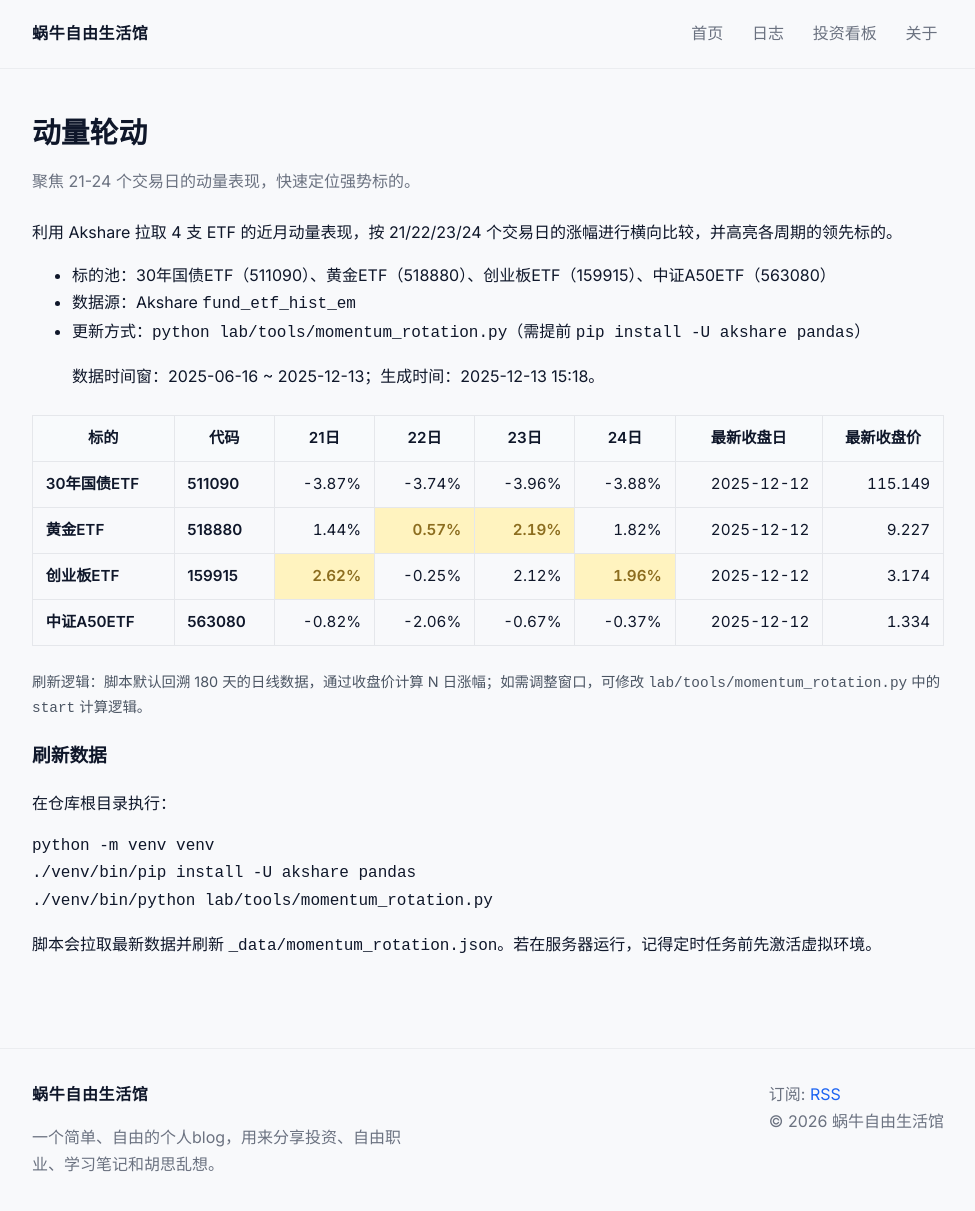
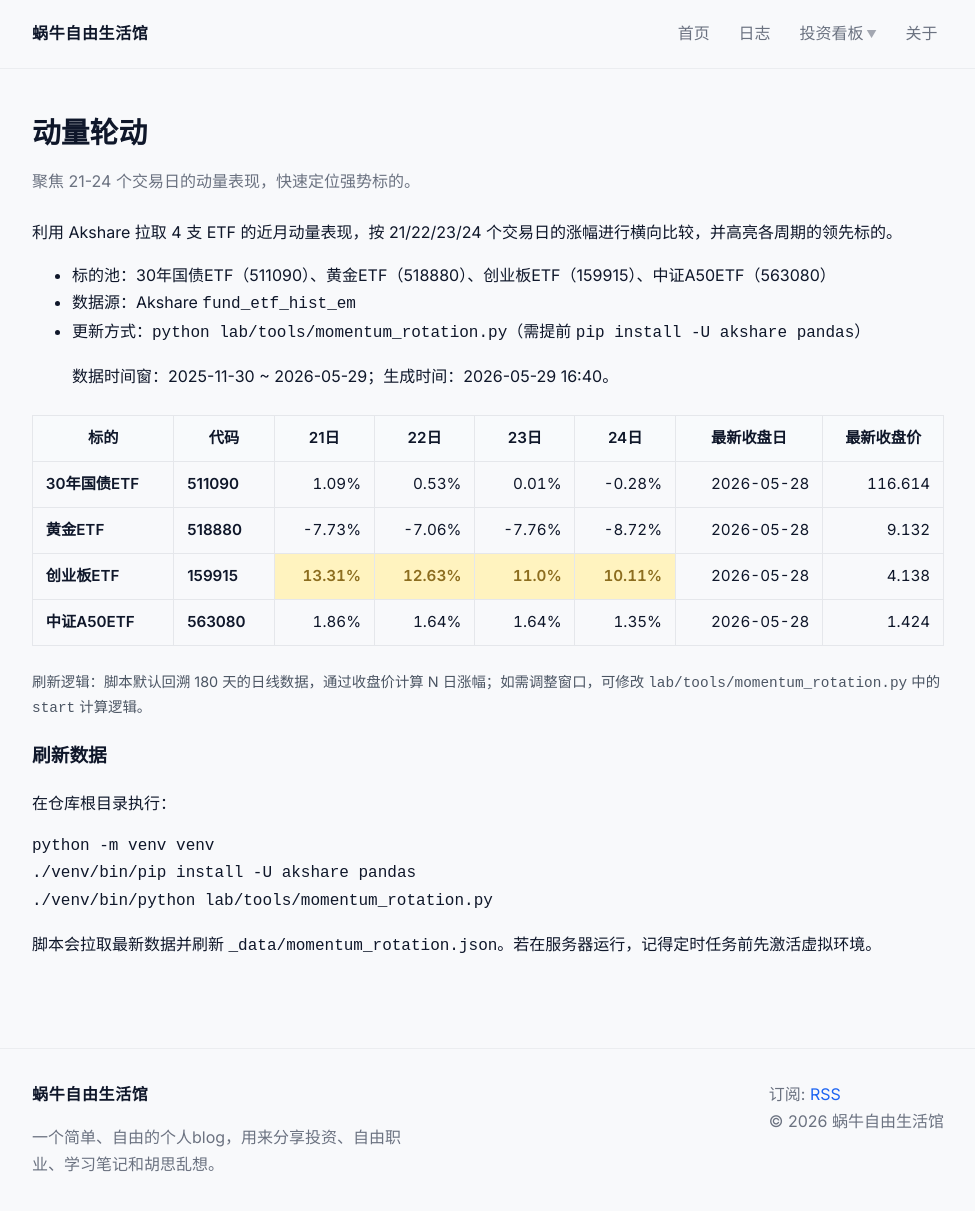
Before and after one commit to FreelanceSnail/FreelanceSnail.github.io, a Jekyll site: the page built from lab/momentum-rotation.md, in a window 1280 px wide and 1227 px high. Shown: the top 1211 px of the window, without its empty margins (152-1127 px from the left). Built offline with Jekyll 4.4.1, drawn with Linux system fonts in a browser that asks for light colours.

Commit message:
feat: 投资看板下拉导航 + 动量脚本新浪优先 fallback
- _config.yml/_layouts/default.html/assets/css/style.css:
  将投资看板导航改为悬停下拉菜单，包含动量轮动和净值曲线子项

- lab/tools/momentum_rotation.py:
  默认从新浪接口获取数据，东方财富作为 fallback
  添加重试机制（各接口最多3次，随机退避）
  删除错误的 ak.set_options 调用

- _data/momentum_rotation.json:
  更新动量数据（2026-05-28）

```diff
--- a/_config.yml
+++ b/_config.yml
@@ -12,6 +12,11 @@
     url: /blog/
   - name: 投资看板
     url: /dashboard/
+    children:
+      - name: 动量轮动
+        url: /dashboard/momentum-rotation/
+      - name: 净值曲线
+        url: /dashboard/nav-chart/
   - name: 关于
     url: /about/
 
--- a/_data/momentum_rotation.json
+++ b/_data/momentum_rotation.json
@@ -1,7 +1,7 @@
 {
-  "generated_at": "2025-12-13 15:18",
-  "start_date": "20250616",
-  "end_date": "20251213",
+  "generated_at": "2026-05-29 16:40",
+  "start_date": "20251130",
+  "end_date": "20260529",
   "periods": [
     21,
     22,
@@ -10,8 +10,8 @@
   ],
   "leaders": {
     "21": "159915",
-    "22": "518880",
-    "23": "518880",
+    "22": "159915",
+    "23": "159915",
     "24": "159915"
   },
   "assets": [
@@ -19,78 +19,78 @@
       "code": "511090",
       "name": "30年国债ETF",
       "returns": {
-        "21": -0.038695,
-        "22": -0.037409,
-        "23": -0.039601,
-        "24": -0.038783
+        "21": 0.010879,
+        "22": 0.00531,
+        "23": 0.000129,
+        "24": -0.002762
       },
       "prices": {
-        "latest": 115.149,
-        "21": 119.784,
-        "22": 119.624,
-        "23": 119.897,
-        "24": 119.795
+        "latest": 116.614,
+        "21": 115.359,
+        "22": 115.998,
+        "23": 116.599,
+        "24": 116.937
       },
-      "last_date": "2025-12-12",
-      "last_close": 115.149
+      "last_date": "2026-05-28",
+      "last_close": 116.614
     },
     {
       "code": "518880",
       "name": "黄金ETF",
       "returns": {
-        "21": 0.014402,
-        "22": 0.005668,
-        "23": 0.021929,
-        "24": 0.018208
+        "21": -0.077296,
+        "22": -0.070629,
+        "23": -0.077576,
+        "24": -0.087165
       },
       "prices": {
-        "latest": 9.227,
-        "21": 9.096,
-        "22": 9.175,
-        "23": 9.029,
-        "24": 9.062
+        "latest": 9.132,
+        "21": 9.897,
+        "22": 9.826,
+        "23": 9.9,
+        "24": 10.004
       },
-      "last_date": "2025-12-12",
-      "last_close": 9.227
+      "last_date": "2026-05-28",
+      "last_close": 9.132
     },
     {
       "code": "159915",
       "name": "创业板ETF",
       "returns": {
-        "21": 0.026188,
-        "22": -0.002514,
-        "23": 0.021236,
-        "24": 0.019595
+        "21": 0.133078,
+        "22": 0.126293,
+        "23": 0.109979,
+        "24": 0.101118
       },
       "prices": {
-        "latest": 3.174,
-        "21": 3.093,
-        "22": 3.182,
-        "23": 3.108,
-        "24": 3.113
+        "latest": 4.138,
+        "21": 3.652,
+        "22": 3.674,
+        "23": 3.728,
+        "24": 3.758
       },
-      "last_date": "2025-12-12",
-      "last_close": 3.174
+      "last_date": "2026-05-28",
+      "last_close": 4.138
     },
     {
       "code": "563080",
       "name": "中证A50ETF",
       "returns": {
-        "21": -0.008178,
-        "22": -0.020558,
-        "23": -0.006701,
-        "24": -0.003734
+        "21": 0.018598,
+        "22": 0.016417,
+        "23": 0.016417,
+        "24": 0.013523
       },
       "prices": {
-        "latest": 1.334,
-        "21": 1.345,
-        "22": 1.362,
-        "23": 1.343,
-        "24": 1.339
+        "latest": 1.424,
+        "21": 1.398,
+        "22": 1.401,
+        "23": 1.401,
+        "24": 1.405
       },
-      "last_date": "2025-12-12",
-      "last_close": 1.334
+      "last_date": "2026-05-28",
+      "last_close": 1.424
     }
   ],
-  "source": "akshare fund_etf_hist_em"
+  "source": "akshare (sina primary, eastmoney fallback)"
 }
--- a/_layouts/default.html
+++ b/_layouts/default.html
@@ -18,7 +18,18 @@
       <nav class="nav">
         {% assign links = site.navigation | default: site.data.navigation %}
         {% for item in links %}
-          <a class="nav__link{% if page.url == item.url %} nav__link--active{% endif %}" href="{{ item.url | relative_url }}">{{ item.name }}</a>
+          {% if item.children %}
+            <div class="nav__dropdown">
+              <a class="nav__link{% if page.url == item.url %} nav__link--active{% endif %}" href="{{ item.url | relative_url }}">{{ item.name }}</a>
+              <div class="nav__dropdown-menu">
+                {% for child in item.children %}
+                  <a class="nav__dropdown-item{% if page.url == child.url %} nav__dropdown-item--active{% endif %}" href="{{ child.url | relative_url }}">{{ child.name }}</a>
+                {% endfor %}
+              </div>
+            </div>
+          {% else %}
+            <a class="nav__link{% if page.url == item.url %} nav__link--active{% endif %}" href="{{ item.url | relative_url }}">{{ item.name }}</a>
+          {% endif %}
         {% endfor %}
       </nav>
     </div>
--- a/assets/css/style.css
+++ b/assets/css/style.css
@@ -52,6 +52,57 @@
 .nav__link { color: var(--muted); font-weight: 500; padding: 0.25rem 0.4rem; border-radius: 6px; }
 .nav__link:hover { color: var(--text); background: var(--accent-soft); text-decoration: none; }
 .nav__link--active { color: var(--text); background: var(--accent-soft); }
+
+/* Dropdown */
+.nav__dropdown { position: relative; }
+.nav__dropdown > .nav__link::after {
+  content: ' ▼';
+  font-size: 0.65em;
+  vertical-align: middle;
+  opacity: 0.6;
+}
+.nav__dropdown-menu {
+  position: absolute;
+  top: 100%;
+  left: 0;
+  min-width: 140px;
+  padding: 0.4rem 0;
+  background: var(--card);
+  border: 1px solid rgba(15, 23, 42, 0.08);
+  border-radius: 10px;
+  box-shadow: 0 10px 40px rgba(15, 23, 42, 0.1);
+  opacity: 0;
+  visibility: hidden;
+  transform: translateY(-4px);
+  transition: opacity 0.2s ease, transform 0.2s ease, visibility 0.2s ease;
+  z-index: 20;
+  display: flex;
+  flex-direction: column;
+  gap: 0.1rem;
+}
+.nav__dropdown:hover .nav__dropdown-menu,
+.nav__dropdown:focus-within .nav__dropdown-menu {
+  opacity: 1;
+  visibility: visible;
+  transform: translateY(0);
+}
+.nav__dropdown-item {
+  color: var(--muted);
+  font-weight: 500;
+  font-size: 0.92rem;
+  padding: 0.45rem 0.9rem;
+  text-decoration: none;
+  white-space: nowrap;
+}
+.nav__dropdown-item:hover {
+  color: var(--text);
+  background: var(--accent-soft);
+  text-decoration: none;
+}
+.nav__dropdown-item--active {
+  color: var(--text);
+  background: var(--accent-soft);
+}
 
 .hero {
   padding: 3.5rem 0 2.5rem;
```
Also changed, not shown: 1 other file.
